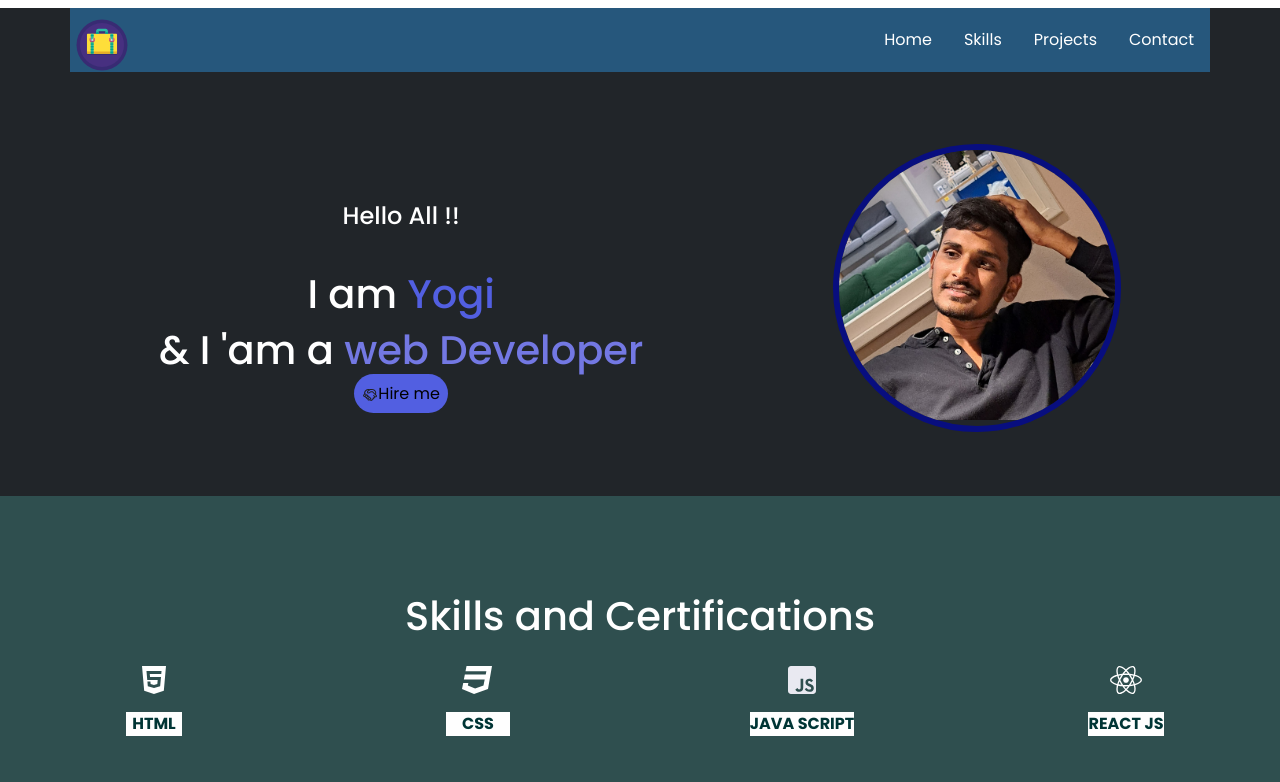
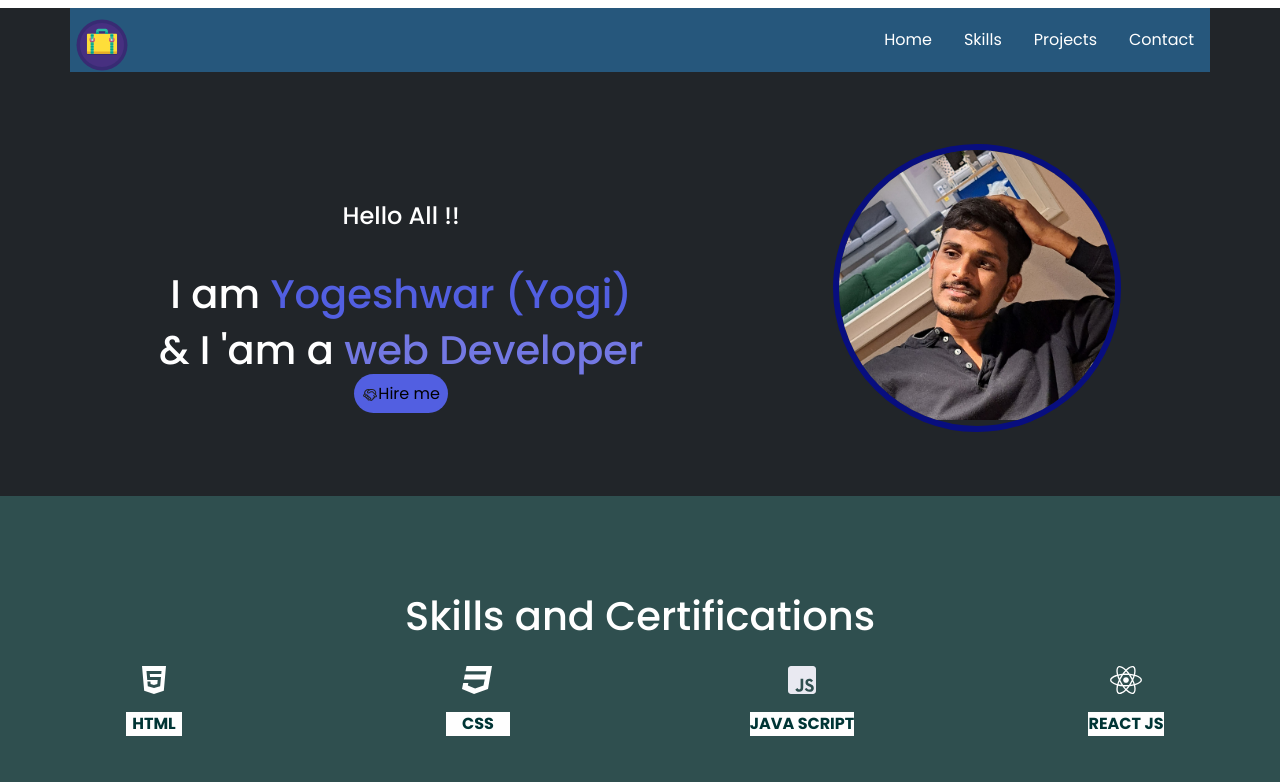
Before and after one commit to yogeshwar1108/portfolio, a React (Create React App) app: page / in a window 1280 px wide. Shown: the top 782 px of the page. Built offline with nearby package versions, Linux system fonts and the light colour scheme.

Commit message:
check ci/cd

```diff
--- a/src/components/Intro.js
+++ b/src/components/Intro.js
@@ -26,7 +26,7 @@ function Intro() {
                 <h4>Hello All !!</h4>
               </spam>
               <h1>
-                I am <span className="name">Yogi</span>
+                I am <span className="name"> Yogeshwar (Yogi)</span>
               </h1>
               <div>
                 & I 'am a <span className="webDev">web Developer</span>
```
